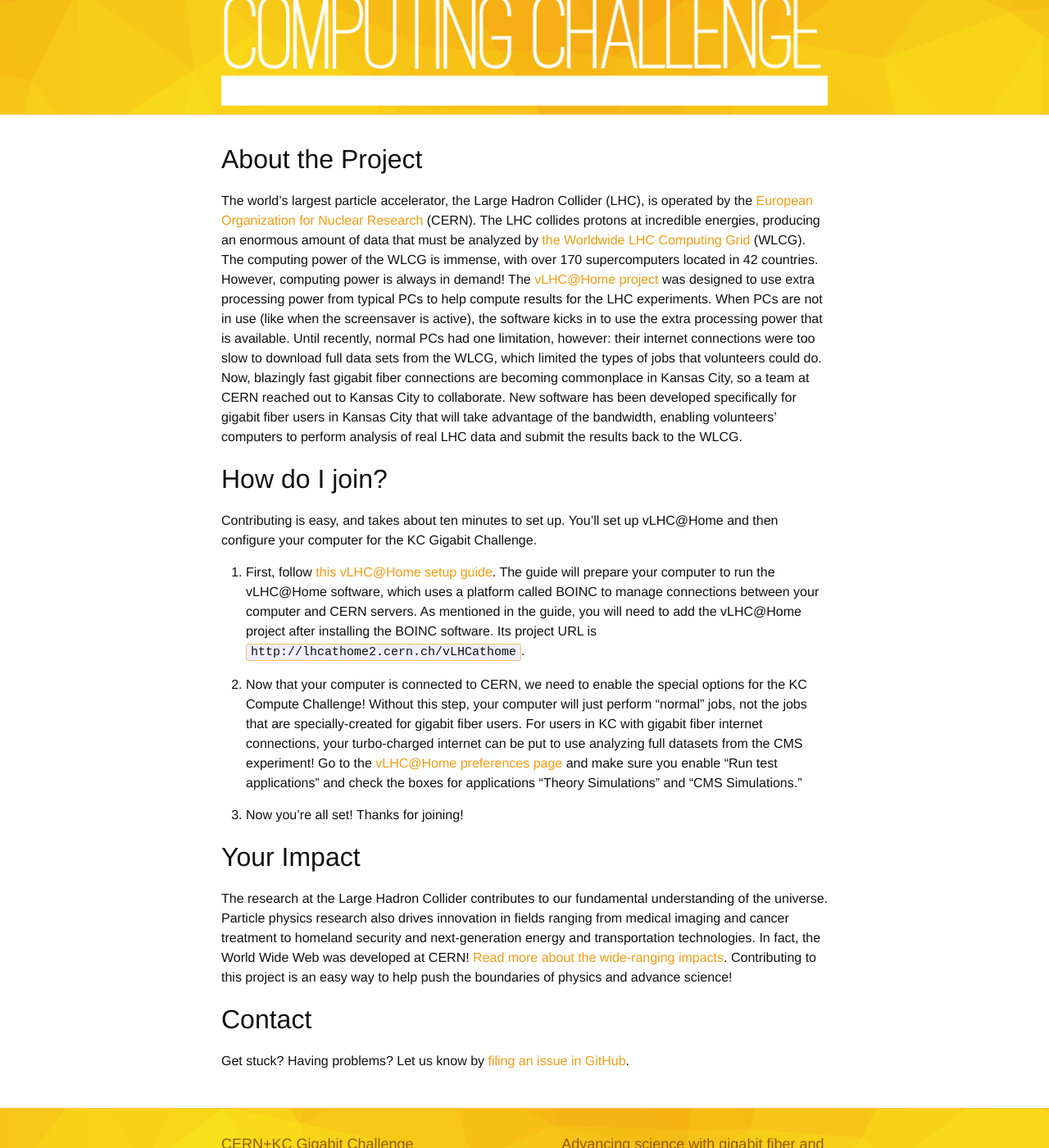
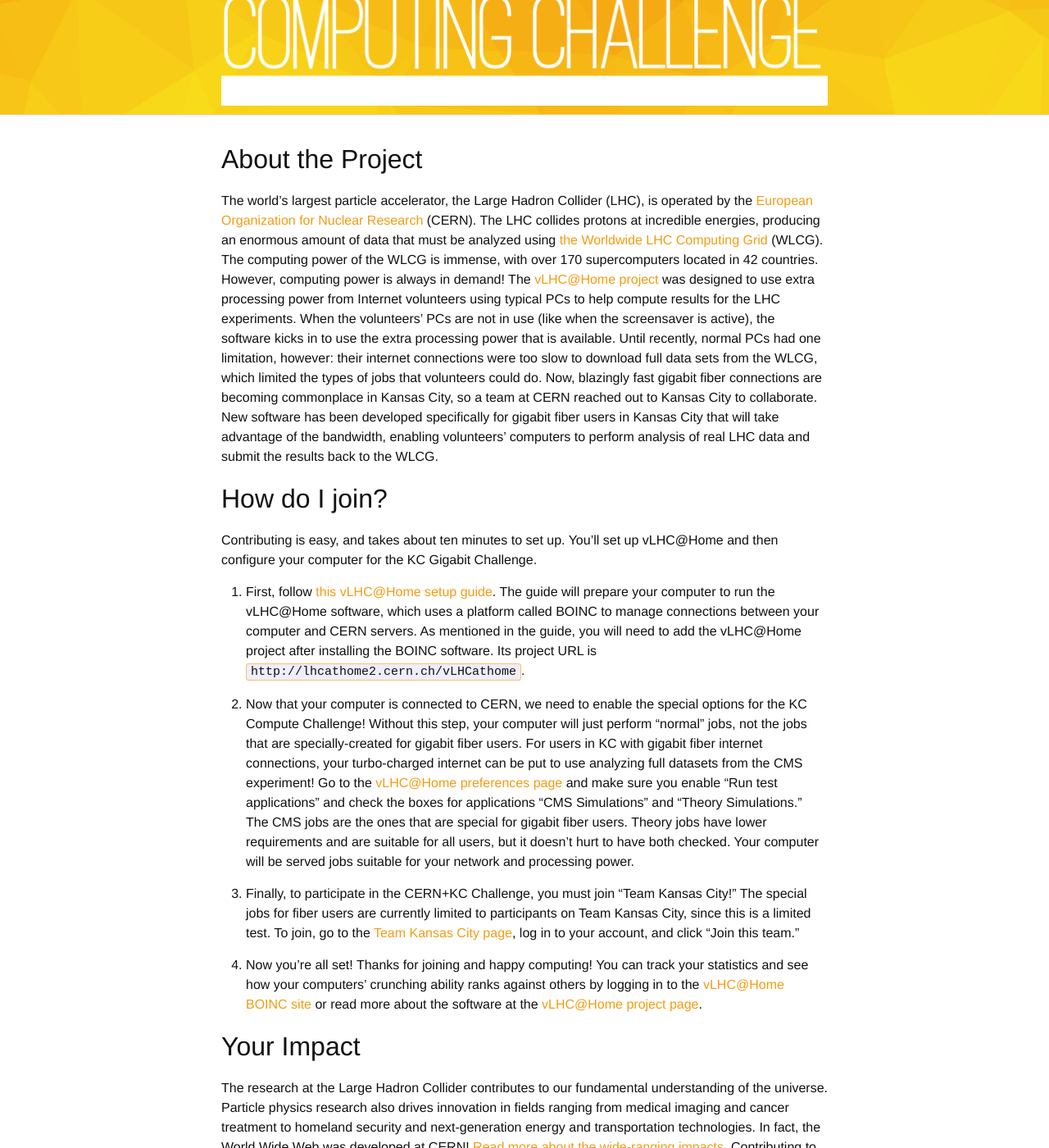
Before and after one commit to CernKCChallenge/CernKCChallenge, a Jekyll site: the page built from index.md, in a window 1280 px wide and 1400 px high, scrolled down 473 px. Shown: the whole window at 82% size. Built offline with Jekyll 4.4.1, drawn with Linux system fonts in a browser that asks for light colours.

Commit message:
Revised instructions

```diff
--- a/index.md
+++ b/index.md
@@ -3,16 +3,18 @@ layout: default
 ---
 
 # About the Project
-The world's largest particle accelerator, the Large Hadron Collider (LHC), is operated by the [European Organization for Nuclear Research](http://home.cern/about) (CERN). The LHC collides protons at incredible energies, producing an enormous amount of data that must be analyzed by [the Worldwide LHC Computing Grid](http://wlcg.web.cern.ch/) (WLCG). The computing power of the WLCG is immense, with over 170 supercomputers located in 42 countries. However, computing power is always in demand! The [vLHC@Home project](http://lhcathome2.cern.ch/vLHCathome) was designed to use extra processing power from typical PCs to help compute results for the LHC experiments. When PCs are not in use (like when the screensaver is active), the software kicks in to use the extra processing power that is available. Until recently, normal PCs had one limitation, however: their internet connections were too slow to download full data sets from the WLCG, which limited the types of jobs that volunteers could do. Now, blazingly fast gigabit fiber connections are becoming commonplace in Kansas City, so a team at CERN reached out to Kansas City to collaborate. New software has been developed specifically for gigabit fiber users in Kansas City that will take advantage of the bandwidth, enabling volunteers' computers to perform analysis of real LHC data and submit the results back to the WLCG.
+The world's largest particle accelerator, the Large Hadron Collider (LHC), is operated by the [European Organization for Nuclear Research](http://home.cern/about) (CERN). The LHC collides protons at incredible energies, producing an enormous amount of data that must be analyzed using [the Worldwide LHC Computing Grid](http://wlcg.web.cern.ch/) (WLCG). The computing power of the WLCG is immense, with over 170 supercomputers located in 42 countries. However, computing power is always in demand! The [vLHC@Home project](http://lhcathome.web.cern.ch/) was designed to use extra processing power from Internet volunteers using typical PCs to help compute results for the LHC experiments. When the volunteers' PCs are not in use (like when the screensaver is active), the software kicks in to use the extra processing power that is available. Until recently, normal PCs had one limitation, however: their internet connections were too slow to download full data sets from the WLCG, which limited the types of jobs that volunteers could do. Now, blazingly fast gigabit fiber connections are becoming commonplace in Kansas City, so a team at CERN reached out to Kansas City to collaborate. New software has been developed specifically for gigabit fiber users in Kansas City that will take advantage of the bandwidth, enabling volunteers' computers to perform analysis of real LHC data and submit the results back to the WLCG.
 
 # How do I join?
 Contributing is easy, and takes about ten minutes to set up. You'll set up vLHC@Home and then configure your computer for the KC Gigabit Challenge.
 
 1. First, follow [this vLHC@Home setup guide](http://lhcathome.web.cern.ch/join-us). The guide will prepare your computer to run the vLHC@Home software, which uses a platform called BOINC to manage connections between your computer and CERN servers. As mentioned in the guide, you will need to add the vLHC@Home project after installing the BOINC software. Its project URL is `http://lhcathome2.cern.ch/vLHCathome`.
 
-2. Now that your computer is connected to CERN, we need to enable the special options for the KC Compute Challenge! Without this step, your computer will just perform "normal" jobs, not the jobs that are specially-created for gigabit fiber users. For users in KC with gigabit fiber internet connections, your turbo-charged internet can be put to use analyzing full datasets from the CMS experiment! Go to the [vLHC@Home preferences page](http://lhcathome2.cern.ch/vLHCathome/prefs.php?subset=project) and make sure you enable "Run test applications" and check the boxes for applications "Theory Simulations" and "CMS Simulations."
+2. Now that your computer is connected to CERN, we need to enable the special options for the KC Compute Challenge! Without this step, your computer will just perform "normal" jobs, not the jobs that are specially-created for gigabit fiber users. For users in KC with gigabit fiber internet connections, your turbo-charged internet can be put to use analyzing full datasets from the CMS experiment! Go to the [vLHC@Home preferences page](http://lhcathome2.cern.ch/vLHCathome/prefs.php?subset=project) and make sure you enable "Run test applications" and check the boxes for applications "CMS Simulations" and "Theory Simulations." The CMS jobs are the ones that are special for gigabit fiber users. Theory jobs have lower requirements and are suitable for all users, but it doesn't hurt to have both checked. Your computer will be served jobs suitable for your network and processing power.
 
-3. Now you're all set! Thanks for joining!
+3. Finally, to participate in the CERN+KC Challenge, you must join "Team Kansas City!" The special jobs for fiber users are currently limited to participants on Team Kansas City, since this is a limited test. To join, go to the [Team Kansas City page](http://lhcathome2.cern.ch/vLHCathome/team_display.php?teamid=2839), log in to your account, and click "Join this team."
+
+4. Now you're all set! Thanks for joining and happy computing! You can track your statistics and see how your computers' crunching ability ranks against others by logging in to the [vLHC@Home BOINC site](http://lhcathome2.cern.ch/vLHCathome/) or read more about the software at the [vLHC@Home project page](http://lhcathome.web.cern.ch/).
 
 # Your Impact
 The research at the Large Hadron Collider contributes to our fundamental understanding of the universe. Particle physics research also drives innovation in fields ranging from medical imaging and cancer treatment to homeland security and next-generation energy and transportation technologies. In fact, the World Wide Web was developed at CERN! [Read more about the wide-ranging impacts](http://www.symmetrymagazine.org/article/october-2013/why-particle-physics-matters). Contributing to this project is an easy way to help push the boundaries of physics and advance science!
```
